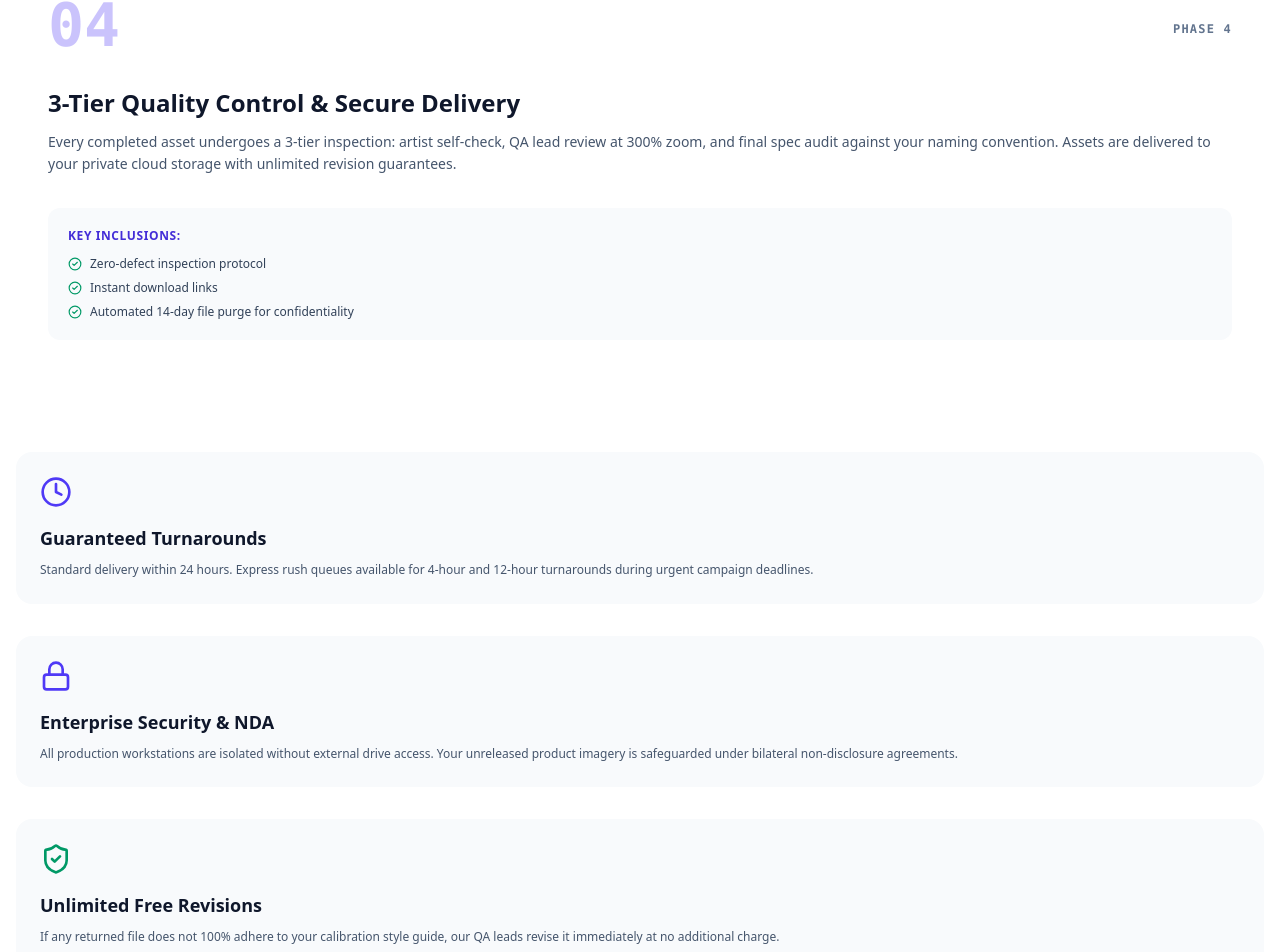
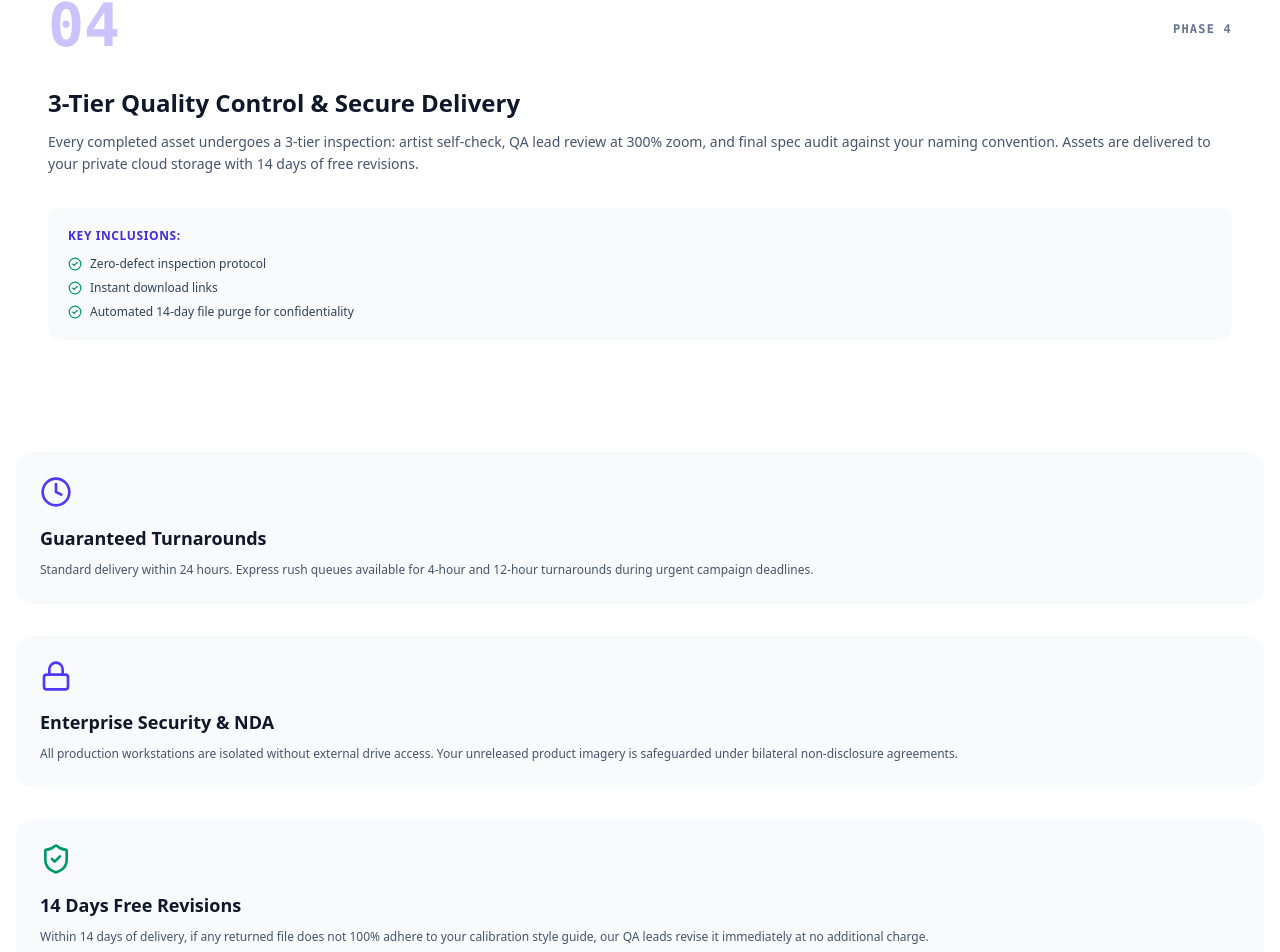
Before and after one commit to mainulislamik/foryourgoal, a Next.js app: page /how-it-works in a window 1280 px wide. Shown: the part 1674-2626 px from the top of the page. Built offline with nearby package versions, Linux system fonts and the light colour scheme.

Commit message:
feat(policy): update unlimited revisions to 14 days free revisions across site and terms

```diff
--- a/src/app/how-it-works/page.tsx
+++ b/src/app/how-it-works/page.tsx
@@ -41,7 +41,7 @@ export default function HowItWorksPage() {
     {
       num: "04",
       title: "3-Tier Quality Control & Secure Delivery",
-      desc: "Every completed asset undergoes a 3-tier inspection: artist self-check, QA lead review at 300% zoom, and final spec audit against your naming convention. Assets are delivered to your private cloud storage with unlimited revision guarantees.",
+      desc: "Every completed asset undergoes a 3-tier inspection: artist self-check, QA lead review at 300% zoom, and final spec audit against your naming convention. Assets are delivered to your private cloud storage with 14 days of free revisions.",
       details: ["Zero-defect inspection protocol", "Instant download links", "Automated 14-day file purge for confidentiality"],
     },
   ];
@@ -153,9 +153,9 @@ export default function HowItWorksPage() {
 
         <div className="p-6 rounded-2xl bg-slate-50 border border-slate-200 shadow-sm">
           <ShieldCheck className="w-8 h-8 text-emerald-600 mb-4" />
-          <h3 className="text-lg font-bold text-slate-900 mb-2">Unlimited Free Revisions</h3>
+          <h3 className="text-lg font-bold text-slate-900 mb-2">14 Days Free Revisions</h3>
           <p className="text-xs text-slate-600 leading-relaxed">
-            If any returned file does not 100% adhere to your calibration style guide, our QA leads revise it immediately at no additional charge.
+            Within 14 days of delivery, if any returned file does not 100% adhere to your calibration style guide, our QA leads revise it immediately at no additional charge.
           </p>
         </div>
       </div>
--- a/src/app/services/[slug]/page.tsx
+++ b/src/app/services/[slug]/page.tsx
@@ -222,7 +222,7 @@ export default async function ServiceDetailPage({ params }: Props) {
 
             <div className="flex items-center gap-2 text-sm text-emerald-700 font-mono">
               <ShieldCheck className="w-4 h-4 text-emerald-600" />
-              <span>Unlimited Revisions</span>
+              <span>14 Days Free Revisions</span>
             </div>
 
             <div className="h-6 w-px bg-slate-200" />
--- a/src/app/terms/page.tsx
+++ b/src/app/terms/page.tsx
@@ -4,14 +4,14 @@ import type { Metadata } from "next";
 export const metadata: Metadata = {
   title: "Terms of Service",
   description:
-    "Foryourgoal commercial terms of service: production scoping, client SLA standards, monthly Net-30 invoicing, copyright retention, and unlimited revisions.",
+    "Foryourgoal commercial terms of service: production scoping, client SLA standards, monthly Net-30 invoicing, copyright retention, and 14 days of free revisions.",
   alternates: {
     canonical: "/terms",
   },
   openGraph: {
     title: "Terms of Service | Foryourgoal",
     description:
-      "Foryourgoal commercial terms of service: production scoping, client SLA standards, monthly Net-30 invoicing, copyright retention, and unlimited revisions.",
+      "Foryourgoal commercial terms of service: production scoping, client SLA standards, monthly Net-30 invoicing, copyright retention, and 14 days of free revisions.",
     url: "https://foryourgoal.com/terms",
   },
 };
@@ -36,7 +36,7 @@ export default function TermsPage() {
 
       <h2 className="text-xl font-bold text-slate-900 pt-4">3. Turnaround SLA & Revisions</h2>
       <p>
-        Turnaround times commence upon complete receipt of all required source image files and designated styling instructions. If any deliverable deviates from the approved style guidelines, Foryourgoal provides unlimited revisions within fourteen (14) days of delivery at no extra cost.
+        Turnaround times commence upon complete receipt of all required source image files and designated styling instructions. If any deliverable deviates from the approved style guidelines, Foryourgoal provides 14 days of free revisions from delivery at no extra cost.
       </p>
 
       <h2 className="text-xl font-bold text-slate-900 pt-4">4. Intellectual Property</h2>
--- a/src/data/services.ts
+++ b/src/data/services.ts
@@ -694,7 +694,7 @@ export const servicesData: ServiceItem[] = [
       },
       {
         "q": "What is your revision policy for neck joint orders?",
-        "a": "We offer unlimited revisions until you are fully satisfied. Our senior QC supervisors review every composite before delivery, achieving 99.5% first-pass acceptance on standard garment types."
+        "a": "We offer 14 days of free revisions until you are fully satisfied. Our senior QC supervisors review every composite before delivery, achieving 99.5% first-pass acceptance on standard garment types."
       }
     ],
     "metaTitle": "Ghost Mannequin Neck Joint Service | 3D Hollow Apparel Effect",
```
